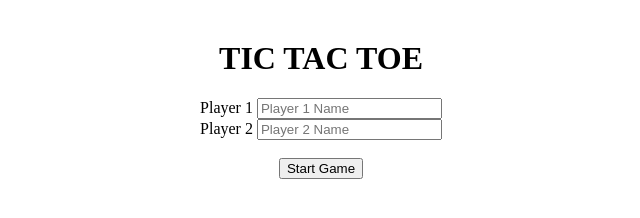
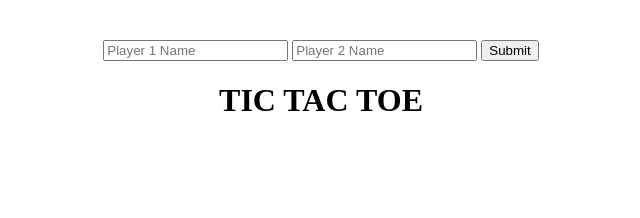
Before and after one commit to acciojob/tictactoe-accio-uday, a website: page main.html in a window 1280 px wide. Shown: the whole page, without its empty margins (319-959 px from the left). Drawn offline with Linux system fonts and the light colour scheme.

Commit message:
created a submission

```diff
--- a/main.html
+++ b/main.html
@@ -28,17 +28,16 @@
 	</style>
 </head>
 <body>
+
 	<div class="container">
+		<!-- Player input section -->
+		<input type="text" id="player1" placeholder="Player 1 Name">
+		<input type="text" id="player2" placeholder="Player 2 Name">
+		<button id="submit">Submit</button>
+
 		<!-- Message -->
 		<h1>TIC TAC TOE</h1>
 		<div class="message"></div>
-
-		<!-- Player input section -->
-		<label>Player 1</label>
-		<input type="text" id="player1" placeholder="Player 1 Name"><br>
-		<label>Player 2</label>
-		<input type="text" id="player2" placeholder="Player 2 Name"><br><br>
-		<button id="submit">Start Game</button>
 
 		<!-- Game Board -->
 		<div class="board" id="board" style="display:none;">
--- a/script.js
+++ b/script.js
@@ -1,4 +1,3 @@
-//your JS code here. If required.
 const submitBtn = document.getElementById('submit');
 const board = document.getElementById('board');
 const message = document.querySelector('.message');
@@ -27,8 +26,8 @@ submitBtn.addEventListener('click', () => {
 	player1 = document.getElementById('player1').value.trim();
 	player2 = document.getElementById('player2').value.trim();
 
-	if(player1 === '' || player2 === ''){
-		alert("Please enter names for both players.");
+	if(player1 === '' || player2 === '') {
+		alert('Please enter names for both players.');
 		return;
 	}
 
```
